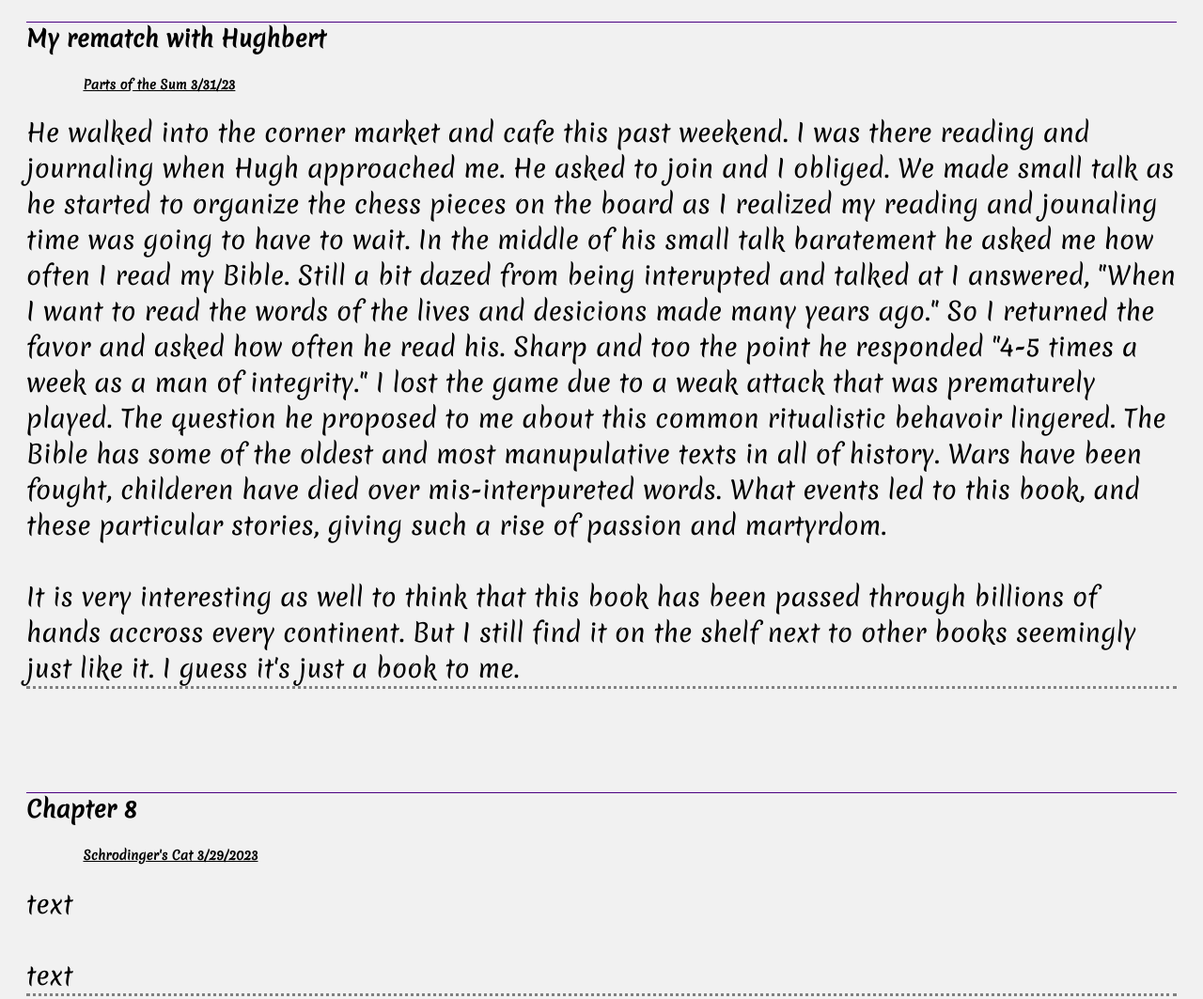
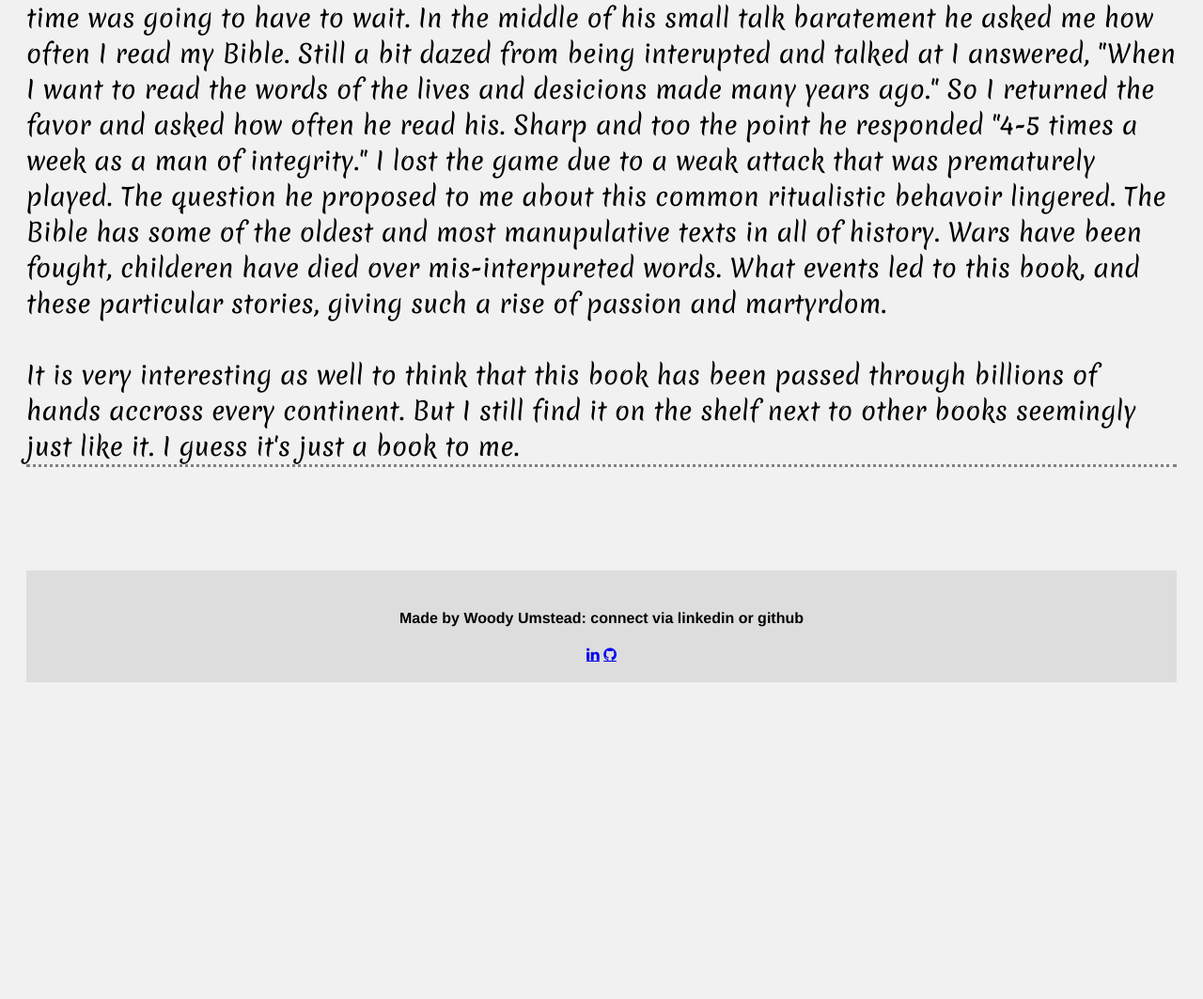
Before and after one commit to woodumstead/thespectacledllama, a plain HTML site: page index.html in a window 1280 px wide. Shown: the part 1287-2350 px from the top of the page at 94% size. After the commit the page ends 2041 px from the top, so only its background shows below. Drawn offline with Linux system fonts and the light colour scheme.

Commit message:
Update index.html

```diff
--- a/index.html
+++ b/index.html
@@ -7,7 +7,7 @@
         <link rel="preconnect" href="https://fonts.googleapis.com">
         <link rel="preconnect" href="https://fonts.gstatic.com" crossorigin>
         <link href="https://fonts.googleapis.com/css2?family=Lora&family=Merienda&display=swap" rel="stylesheet">
-
+        <link rel="stylesheet" href="https://cdnjs.cloudflare.com/ajax/libs/font-awesome/4.7.0/css/font-awesome.min.css">
         <title>TQLblog</title>
       </head>
     <!--start webpage-->
@@ -24,9 +24,12 @@
     <!--Entry 1-->
             <h2 class="entrytitle" >Today was a wood splitting day</h2>
             <h5 class="description">Schrodinger's Cat 3/29/2023</h5>
-          /* <div class="fakeimg" style="height:200px;">
-               <img src="https://i.pinimg.com/originals/a0/38/85/a03885cf0bca706936265dc5bdf3c9fa.jpg"></div> */
-            <p class="paragraph">I find the work itself coarse and brutish, but none the less nessacary for an evenings warmth. Although best enjoyed with some fine chewing tobacco and a bit of brandy.
+
+            <!--- <div class="fakeimg" style="height:200px;">
+               <img src=""></div>
+            -->
+
+            <p class="paragraph"> &#9823 I find the work itself coarse and brutish, but none the less nessacary for an evenings warmth. Although best enjoyed with some fine chewing tobacco and a bit of brandy.
                 Often a fire in the mornings is nice with my coffee but can be difficult to justify on days at work or in the studio.
                 It is honest work though, with an instant sense of gratification. Anyways during my laboring hours I could not get my mind around Schrodinger's Cat.
                 If quantum superposition says particles can be in multiple places at once, maybe even EVERY place at once..Then why is it that my mailbox is still there everytime I walk by it?
@@ -41,7 +44,7 @@
             <h2 class="entrytitle" >My rematch with Hughbert</h2>
             <h5 class="description">Parts of the Sum 3/31/23</h5>
            <!-- <div class="fakeimg" style="height:200px;">Image</div> -->
-            <p class="paragraph">He walked into the corner market and cafe this past weekend. I was there reading and journaling when Hugh approached me. He asked to join and I obliged.
+            <p class="paragraph"> &#9823 He walked into the corner market and cafe this past weekend. I was there reading and journaling when Hugh approached me. He asked to join and I obliged.
                 We made small talk as he started to organize the chess pieces on the board as I realized my reading and jounaling time was going to have to wait.
                 In the middle of his small talk baratement he asked me how often I read my Bible. Still a bit dazed from being interupted and talked at I answered, "When I want to read the words of the lives and desicions made many years ago."
                 So I returned the favor and asked how often he read his. Sharp and too the point he responded "4-5 times a week as a man of integrity."
@@ -53,10 +56,10 @@
             </p>
             <br><br><br><br><br>
 
-    <!--Entry 3-->
+    <!--Entry 3
             <h2 class="entrytitle" >Chapter 8</h2>
             <h5 class="description">Schrodinger's Cat 3/29/2023</h5>
-           <!-- <div class="fakeimg" style="height:200px;">Image</div> -->
+           <!-- <div class="fakeimg" style="height:200px;">Image</div>
             <p class="paragraph">text
                 <br>
                 <br>
@@ -64,6 +67,9 @@
             </p>
             <br><br><br><br><br>
           </div>
+
+        -->
+
          <!--no yet-- <div class="card">
             <h2>TITLE HEADING</h2>
             <h5>Title description, Sep 2, 2017</h5>
@@ -91,7 +97,12 @@
       </div>
       </body>
 
+    -->
+
       <div class="footer">
-        <h2>Footer</h2>
-      </div> -->
+        <h4 class="foot-text">Made by Woody Umstead: connect via linkedin or github</h4>
+
+        <a href="https://www.linkedin.com/in/woody-umstead-5849a21a4/" class="fa fa-linkedin"></a>
+        <a href="https://github.com/woodumstead" class="fa fa-github"></a>
+      </div>
 </html>
```
